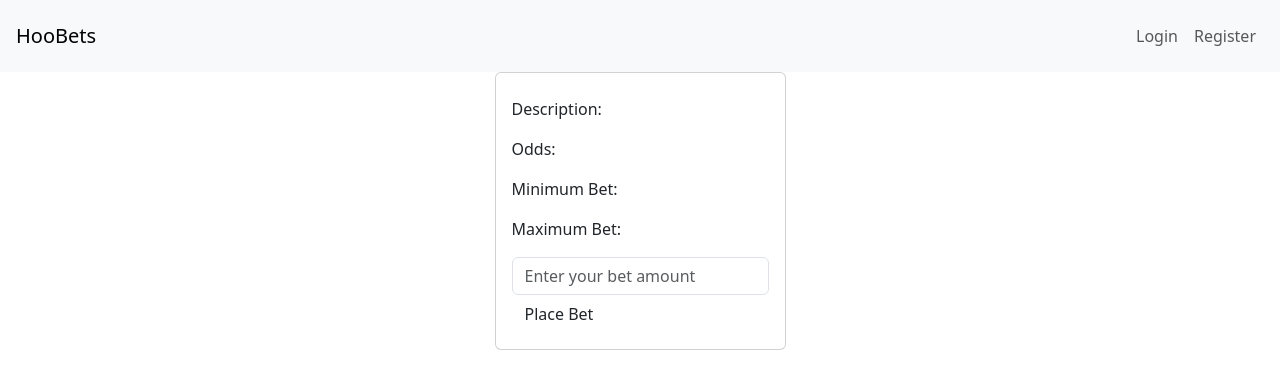
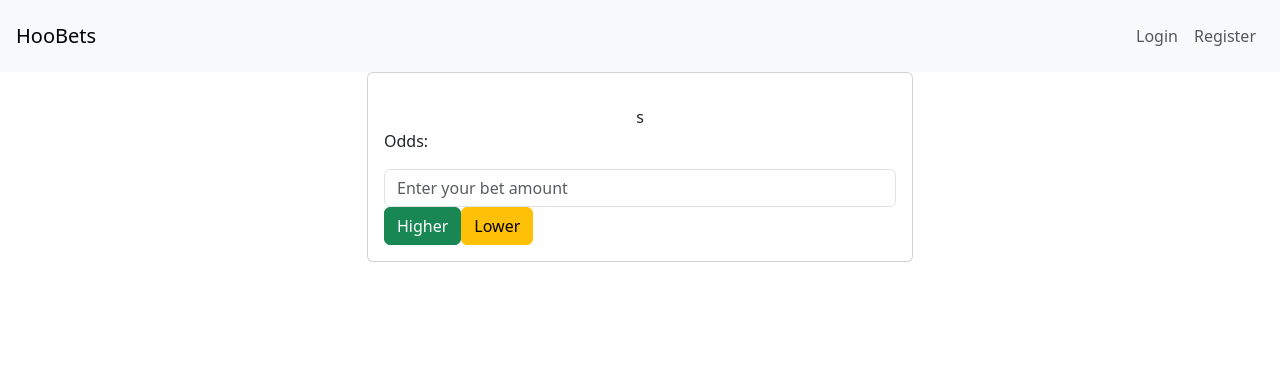
Before and after one commit to HMPrgm/Hoobets, a React (Create React App) app in the folder frontend/: page /bets/1 in a window 1280 px wide. Shown: the top 388 px of the page. Built offline with nearby package versions, Linux system fonts and the light colour scheme; no server answers.

Commit message:
Push bet that carthege gets rekt

```diff
--- a/frontend/src/pages/Bet.js
+++ b/frontend/src/pages/Bet.js
@@ -3,7 +3,8 @@
 import { useParams } from "react-router-dom";
 
 const Bet = () => {
-  const [bet, setBet] = React.useState('')
+  const [bet, setBet] = React.useState(0)
+  const [betAmount, setBetAmount] = React.useState('')
   const { name } = useParams()
   useEffect(() => {
 
@@ -21,30 +22,56 @@
   //   setBet(parseInt(e.target.value));
   // };
 
-  const handlePlaceBet = () => {
+  const handleBetChange = (e) => {
     // Place bet logic here
-    // console.log(`Placing bet of ${bet} on ${betInfo.title}`);
+    setBetAmount(Math.max(parseInt(e.target.value), 0));
+
+  };
+  const handlePlaceBet = (e) => {
+    // Place bet logic here
+    axios.post(`/addwager`, {
+      "highlow": e.target.innerText === "Lower" ? -1:1,
+      "name":name,
+      "amount":20
+    })
+      .then(res => {
+        console.log(res.data)
+      })
+      .catch(e => {
+        console.error(e)
+      })
   };
 
   return (
 
-    <div className="container d-flex justify-content-center">
+    <div className="container">
+      <div className="row">
+        <div className="col"></div>
+        <div className="col-6">
           <div className="card">
             <div className="card-body">
-        <h2 className="card-title">{bet.name}</h2>
-        <p className="card-text">Description: {bet.description}</p>
+              <h2 className="card-title text-center">{bet.name}</h2>
+              <p className="card-text">{bet.description}</p>
+              <div className="text-center">
+                s
+              </div>
               <p className="card-text">Odds: {bet.id}</p>
-        <p className="card-text">Minimum Bet: {bet.id}</p>
-        <p className="card-text">Maximum Bet: {bet.id}</p>
               <div className="form-group">
                 <input
                   type="number"
                   className="form-control"
                   placeholder="Enter your bet amount"
+                  value={betAmount}
+                  onChange={handleBetChange}
                 />
               </div>
-        <button className="btn" onClick={handlePlaceBet}>Place Bet</button>
+              <button className="btn btn-success" onClick={handlePlaceBet}>Higher</button>
+              <button className="btn btn-warning" onClick={handlePlaceBet}>Lower</button>
             </div>
+          </div>
+        </div>
+        <div className="col"></div>
+
       </div>
     </div>
   );
```
Lines whose indentation alone changed are shown as unchanged.
